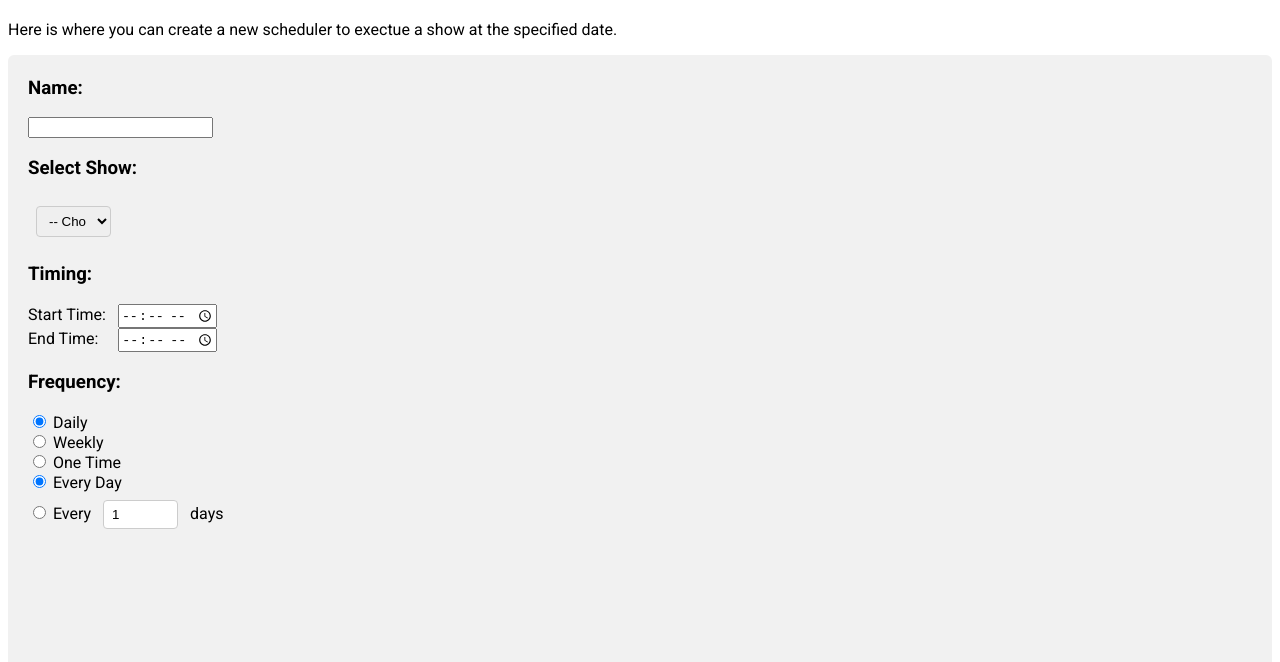
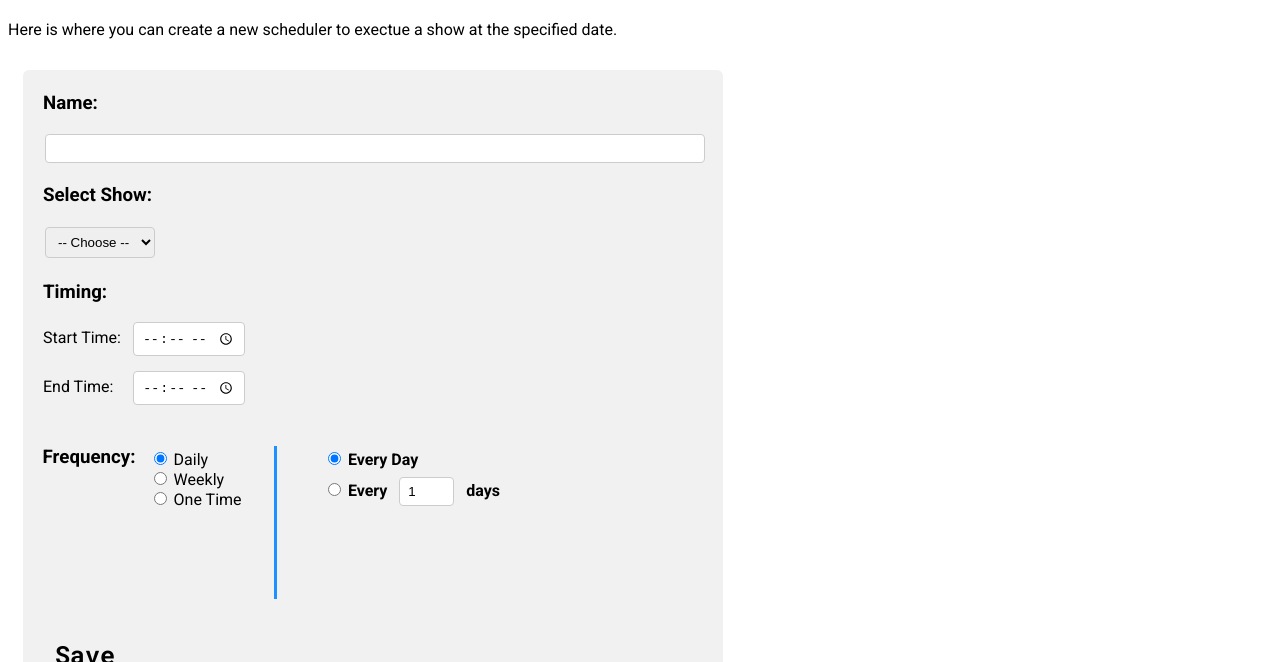
Before and after one commit to drewTheNerd/raspi-dmxplayer, a plain HTML site: page html/new-scheduler.html in a window 1280 px wide. Shown: the part 138-800 px from the top of the page. Drawn offline with Linux system fonts and the light colour scheme.

Commit message:
Add files via upload

```diff
--- a/css/main.css
+++ b/css/main.css
@@ -10,8 +10,20 @@ a {
 }
 
 
+.body {
+  /*
+  padding-left: 10%;
+  width: 80%;
+  */
+}
+
+
 .bold {
   font-weight: 500;
+}
+
+.boldprint {
+  font-weight: 600;
 }
 
 
@@ -100,20 +112,17 @@ a {
   padding: 3px 20px 3px 20px;
 }
 
-
-
-
-ul {
-  list-style: none; /* Remove default bullets */
+.panel-full {
+  width: 100%;
 }
 
-ul li::before {
-  content: "\2022";  /* Add content: \2022 is the CSS Code/unicode for a bullet */
-  color: green; /* Change the color */
-  font-weight: bold; /* If you want it to be bold */
-  display: inline-block; /* Needed to add space between the bullet and the text */
-  width: 1em; /* Also needed for space (tweak if needed) */
-  margin-left: -2em; /* Also needed for space (tweak if needed) */
+.float {
+  float: left;
+  padding: 1%;
+}
+
+.shrinkwrap {
+  display: inline-block
 }
 
 
@@ -247,3 +256,68 @@ input[type=number], select {
   border-radius: 4px;
   box-sizing: border-box;
 }
+
+
+
+
+
+
+
+.new-scheduler-panel {
+  overflow: hidden;
+  width: 700px;
+  float: left;
+  padding: 15px;
+}
+
+.scheduler-text-input {
+  width: 100%;
+  padding: 6px 8px;
+  display: inline-block;
+  border: 1px solid #ccc;
+  border-radius: 4px;
+  box-sizing: border-box;
+  margin: 2px;
+}
+
+.scheduler-shows-dropdown {
+  width: auto;
+  padding: 6px 8px;
+  display: inline-block;
+  border: 1px solid #ccc;
+  border-radius: 4px;
+  box-sizing: border-box;
+  margin: 2px;
+  margin-bottom: 5px;
+}
+
+.scheduler-time-input {
+  margin-bottom: 15px;
+  width: auto;
+  padding: 6px 8px;
+  border: 1px solid #ccc;
+  border-radius: 4px;
+}
+
+.vl {
+  border-left: 3px solid dodgerblue;
+  height: 140px;
+  margin: 26px;
+}
+
+
+.scheduler-frequency-header {
+  margin-left: -7px;
+}
+
+.scheduler-frequency-radios {
+  padding-top: 29px;
+}
+
+#scheduler-days-number-input {
+  width: 55px;
+}
+
+.FrequencyCheckbox {
+  margin-bottom: 6px;
+}
```
